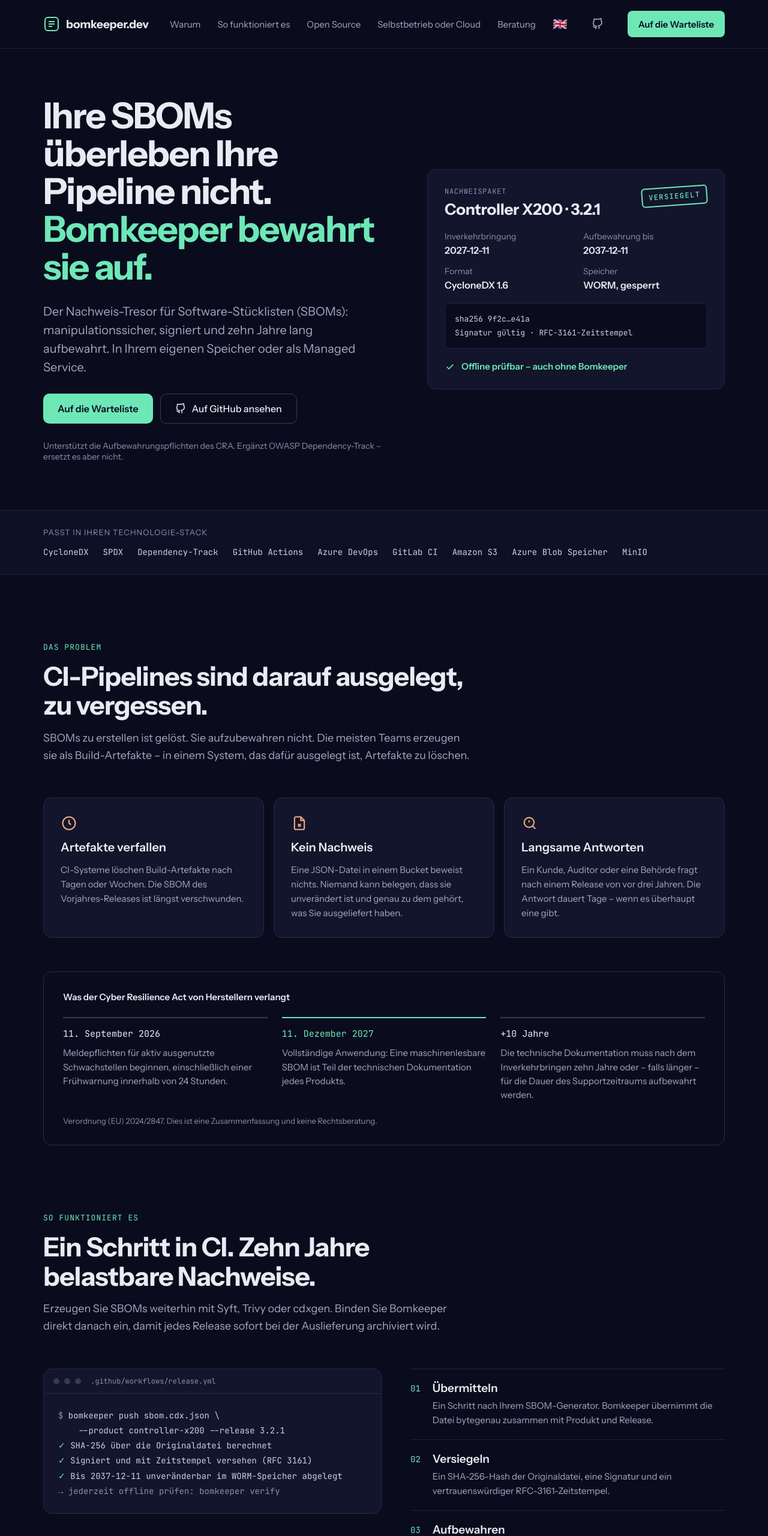
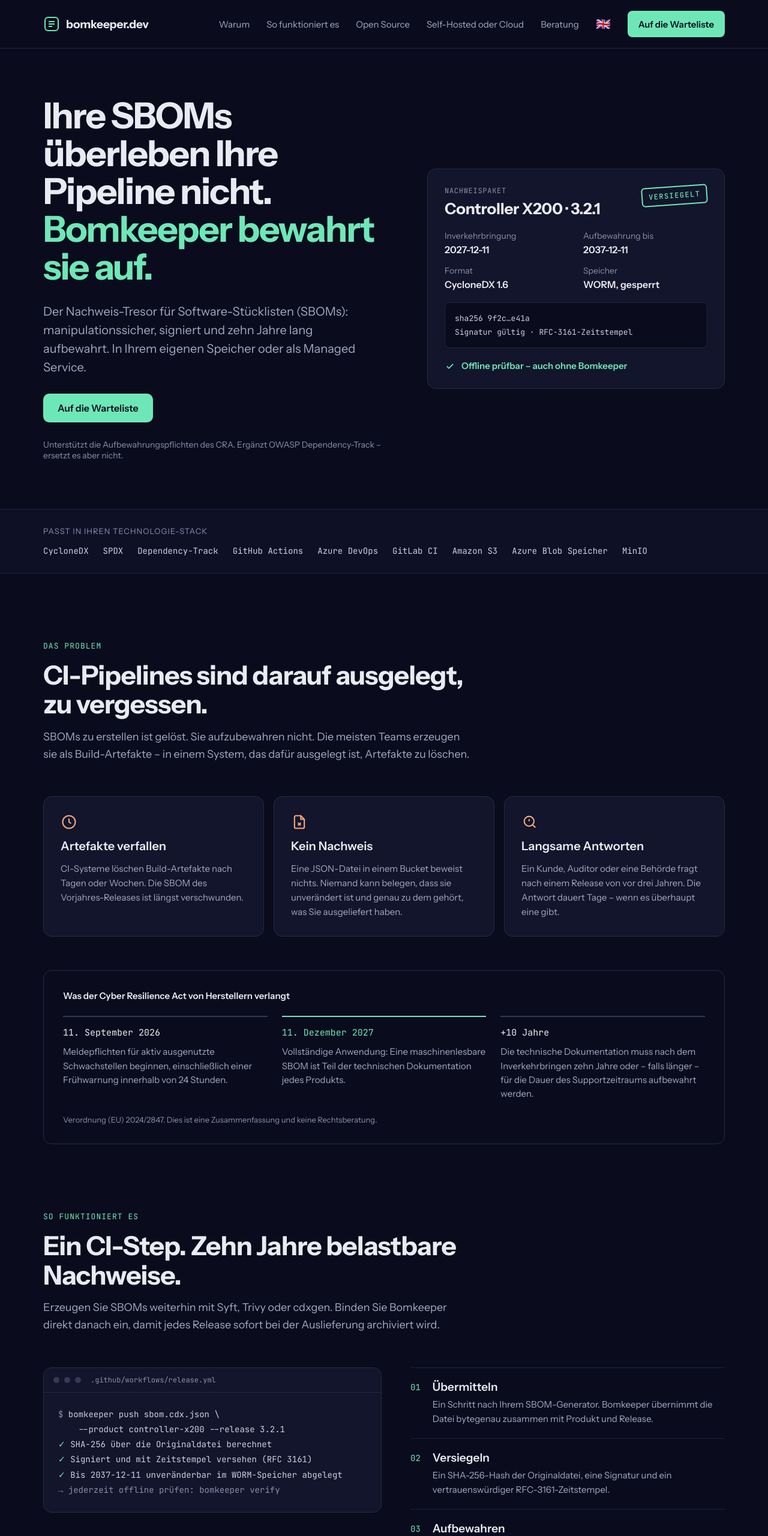
Before and after one commit to florianlenz96/bomkeeper.dev-Webseite, a plain HTML site: page website/de/index.html in a window 1280 px wide. Shown: the top 2560 px of the page at 60% size. Drawn offline with Linux system fonts and the light colour scheme.

Commit message:
Revise navigation and text in German index.html
Updated navigation links and text in German localization.

```diff
--- a/website/de/index.html
+++ b/website/de/index.html
@@ -70,12 +70,12 @@
         <a class="navlink" href="#why" style="color: #A3A8C3; text-decoration: none">Warum</a>
         <a class="navlink" href="#how" style="color: #A3A8C3; text-decoration: none">So funktioniert es</a>
         <a class="navlink" href="#open-source" style="color: #A3A8C3; text-decoration: none">Open Source</a>
-        <a class="navlink" href="#pricing" style="color: #A3A8C3; text-decoration: none">Selbstbetrieb oder Cloud</a>
+        <a class="navlink" href="#pricing" style="color: #A3A8C3; text-decoration: none">Self-Hosted oder Cloud</a>
         <a class="navlink" href="#consulting" style="color: #A3A8C3; text-decoration: none">Beratung</a>
         <a href="/" lang="en" hreflang="en" aria-label="English version" title="English" style="color: #A3A8C3; text-decoration: none; min-height: 44px; display: inline-flex; align-items: center"><span aria-hidden="true" style="font-size: 20px; line-height: 1">🇬🇧</span></a>
-        <a href="https://github.com/florianlenz96/Bomkeeper" class="gh" aria-label="Bomkeeper on GitHub" style="color: #A3A8C3; display: inline-flex; align-items: center; justify-content: center; width: 44px; height: 44px">
+        <!--<a href="https://github.com/florianlenz96/Bomkeeper" class="gh" aria-label="Bomkeeper on GitHub" style="color: #A3A8C3; display: inline-flex; align-items: center; justify-content: center; width: 44px; height: 44px">
           <svg width="20" height="20" viewBox="0 0 24 24" fill="none" stroke="currentColor" stroke-width="2" aria-hidden="true"><path d="M9 19c-4 1.5-4-2-6-2.5M15 22v-3.9a3.4 3.4 0 0 0-1-2.6c3.1-.4 6.4-1.5 6.4-6.9a5.4 5.4 0 0 0-1.5-3.7 5 5 0 0 0-.1-3.7s-1.2-.4-3.9 1.4a13.4 13.4 0 0 0-7 0C6.2 1.8 5 2.2 5 2.2a5 5 0 0 0-.1 3.7 5.4 5.4 0 0 0-1.5 3.7c0 5.4 3.3 6.5 6.4 6.9a3.4 3.4 0 0 0-1 2.6V22"></path></svg>
-        </a>
+        </a>-->
         <a href="#waitlist" style="background: var(--accent); color: #0A0C1D; text-decoration: none; font-weight: 600; padding: 10px 18px; border-radius: 8px; min-height: 44px; box-sizing: border-box; display: inline-flex; align-items: center">Auf die Warteliste</a>
       </nav>
     </div>
@@ -88,10 +88,10 @@
       <p style="margin: 0; font-size: 20px; line-height: 1.55; color: #A3A8C3; max-width: 560px">Der Nachweis-Tresor für Software-Stücklisten (SBOMs): manipulationssicher, signiert und zehn Jahre lang aufbewahrt. In Ihrem eigenen Speicher oder als Managed Service.</p>
       <div style="display: flex; flex-wrap: wrap; gap: 12px">
         <a href="#waitlist" style="background: var(--accent); color: #0A0C1D; text-decoration: none; font-weight: 600; font-size: 16px; padding: 14px 24px; border-radius: 10px; min-height: 48px; box-sizing: border-box; display: inline-flex; align-items: center">Auf die Warteliste</a>
-        <a href="https://github.com/florianlenz96/Bomkeeper" style="border: 1px solid #343957; color: #E9EAF2; text-decoration: none; font-weight: 500; font-size: 16px; padding: 14px 24px; border-radius: 10px; min-height: 48px; box-sizing: border-box; display: inline-flex; align-items: center; gap: 10px">
+        <!--<a href="https://github.com/florianlenz96/Bomkeeper" style="border: 1px solid #343957; color: #E9EAF2; text-decoration: none; font-weight: 500; font-size: 16px; padding: 14px 24px; border-radius: 10px; min-height: 48px; box-sizing: border-box; display: inline-flex; align-items: center; gap: 10px">
           <svg width="18" height="18" viewBox="0 0 24 24" fill="none" stroke="currentColor" stroke-width="2" aria-hidden="true"><path d="M9 19c-4 1.5-4-2-6-2.5M15 22v-3.9a3.4 3.4 0 0 0-1-2.6c3.1-.4 6.4-1.5 6.4-6.9a5.4 5.4 0 0 0-1.5-3.7 5 5 0 0 0-.1-3.7s-1.2-.4-3.9 1.4a13.4 13.4 0 0 0-7 0C6.2 1.8 5 2.2 5 2.2a5 5 0 0 0-.1 3.7 5.4 5.4 0 0 0-1.5 3.7c0 5.4 3.3 6.5 6.4 6.9a3.4 3.4 0 0 0-1 2.6V22"></path></svg>
           Auf GitHub ansehen
-        </a>
+        </a>-->
       </div>
       <p style="margin: 0; font-size: 14px; color: #8A8FAD">Unterstützt die Aufbewahrungspflichten des CRA. Ergänzt OWASP Dependency-Track – ersetzt es aber nicht.</p>
     </div>
@@ -185,7 +185,7 @@
   <section id="how" style="max-width: 1200px; margin: 0 auto; padding: 112px 32px; display: flex; flex-direction: column; gap: 56px">
     <div style="display: flex; flex-direction: column; gap: 16px; max-width: 720px">
       <span style="font-family: 'JetBrains Mono', monospace; font-size: 13px; letter-spacing: 0.08em; text-transform: uppercase; color: var(--accent)">So funktioniert es</span>
-      <h2 class="h2" style="margin: 0; font-size: 44px; line-height: 1.1; letter-spacing: -0.02em; font-weight: 700">Ein Schritt in CI. Zehn Jahre belastbare Nachweise.</h2>
+      <h2 class="h2" style="margin: 0; font-size: 44px; line-height: 1.1; letter-spacing: -0.02em; font-weight: 700">Ein CI-Step. Zehn Jahre belastbare Nachweise.</h2>
       <p style="margin: 0; font-size: 18px; line-height: 1.6; color: #A3A8C3">Erzeugen Sie SBOMs weiterhin mit Syft, Trivy oder cdxgen. Binden Sie Bomkeeper direkt danach ein, damit jedes Release sofort bei der Auslieferung archiviert wird.</p>
     </div>
 
@@ -365,7 +365,7 @@
             </div>
             <span style="font-size: 15px; color: #A3A8C3">Wir betreiben es, Sie liefern aus</span>
           </div>
-          <span style="font-size: 36px; font-weight: 700; letter-spacing: -0.02em"><span style="font-size: 16px; font-weight: 500; color: #A3A8C3"> / Monat</span></span>
+          <span style="font-size: 36px; font-weight: 700; letter-spacing: -0.02em">coming soon<span style="font-size: 16px; font-weight: 500; color: #A3A8C3"> / Monat</span></span>
           <ul style="margin: 0; padding: 0; list-style: none; display: flex; flex-direction: column; gap: 12px; font-size: 15px; line-height: 1.5; color: #CDD0E0; flex-grow: 1">
             <li>Alles aus dem Bomkeeper-Server</li>
             <li>Eigener Speicher oder Hosting in der EU</li>
@@ -508,7 +508,7 @@
           <a href="#how" style="color: #A3A8C3; text-decoration: none">So funktioniert es</a>
           <a href="#open-source" style="color: #A3A8C3; text-decoration: none">Open Source</a>
           <a href="#pricing" style="color: #A3A8C3; text-decoration: none">Selbstbetrieb oder Cloud</a>
-          <a href="https://github.com/florianlenz96/Bomkeeper" style="color: #A3A8C3; text-decoration: none">GitHub</a>
+          <!--<a href="https://github.com/florianlenz96/Bomkeeper" style="color: #A3A8C3; text-decoration: none">GitHub</a>-->
         </div>
         <div style="display: flex; flex-direction: column; gap: 12px">
           <span style="font-weight: 600; color: #E9EAF2">Unternehmen</span>
```
